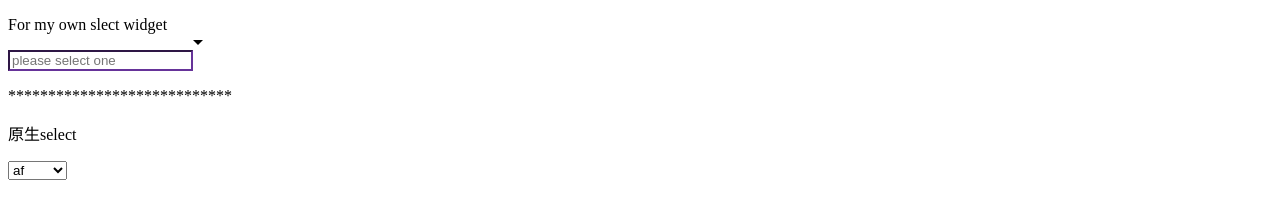
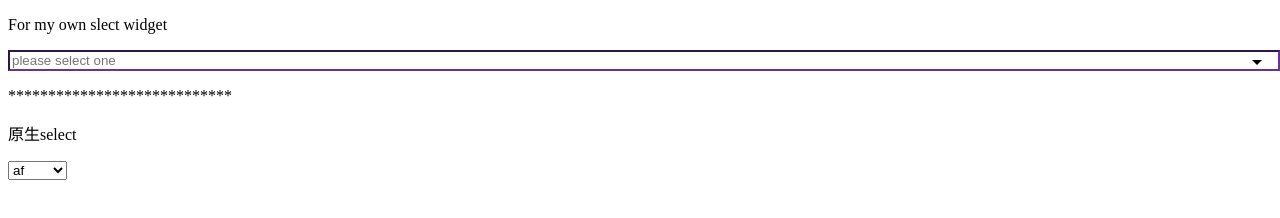
Before and after one commit to advence-liz/liz, a plain HTML site: page select.html in a window 1280 px wide. Drawn offline with nearby package versions, Linux system fonts and the light colour scheme.

Commit message:
添加 层叠上下文控制  即将arrow 置于 input 下层 使之无法被点击 但是视觉上就是 点击arrow 跟点击input 同样的效果

```diff
--- a/select.html
+++ b/select.html
@@ -4,15 +4,16 @@
 <head>
     <meta charset="utf-8" />
     <title>slect</title>
-    <link rel="jquery-ui.css" />
+    <link href="jquery-ui.css" rel="stylesheet" />
+    <link href="auiframework.css" rel="stylesheet" />
     <script src="jquery.js"></script>
     <script src="jquery-ui.js"></script>
     <script src="angular.js"></script>
     <script src="select.js"></script>
+
     <style>
         .select{
           position:relative;
-          display:inline-block;
         }
         .select-arrow {
             display:inline-block;
@@ -34,6 +35,7 @@
             background:ghostwhite;
             position:absolute;
             top:100%;
+             width:100%;
             left:0;
             z-index:99;
 
@@ -45,6 +47,7 @@
               list-style:none;
               border-color:cadetblue;
               border-style:solid;
+
         }
         .select-menuitem:hover{
             background-color:rebeccapurple;
@@ -52,7 +55,10 @@
         .select-input{
             border-color:rebeccapurple;
             background-color:transparent;
+            width:100%;
             cursor:default;
+            position:relative; /*叠成上下文为了比arrow 高一层从点击不到 arrow*/
+            z-index:1;
         }
         .select-div:after{
             content:"";
@@ -61,10 +67,11 @@
             border-color: transparent;
             border-top-color: #000;
             border-style:solid;
-            position:relative;
-            z-index:-1;
-            float:right;
-            bottom:10px;
+            position:absolute;
+            top:10px;
+            right:10px;
+            z-index:0;
+
         }
         .none{
             display:none;
@@ -84,7 +91,12 @@
             <li>select options</li>
         </ul>
     </div>-->
-    <div id="demoselect"></div>
+    <div class="row">
+        <div class="col-md-3">
+            <div id="demoselect"></div>
+        </div>
+    </div>
+
     <p>****************************</p>
     <p>原生select</p>
     <select>
```
